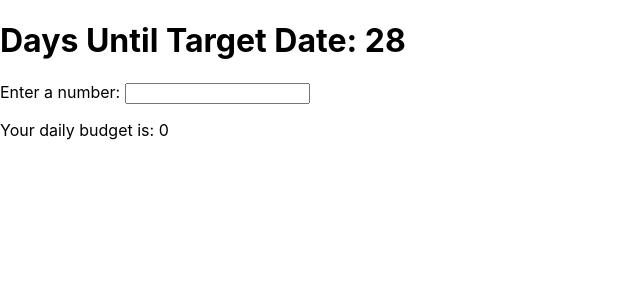
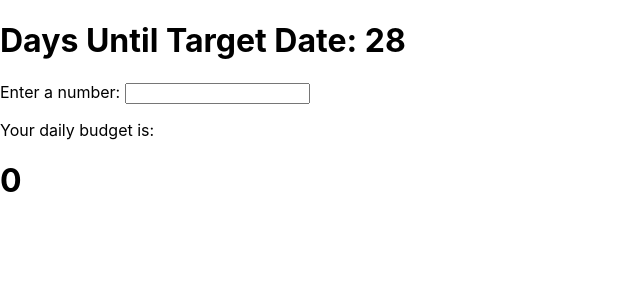
Before and after one commit to vsakaria/budget-app, a Next.js app: page / in a window 1280 px wide. Shown: the top 300 px of the page, without its empty margins (0-640 px from the left). Built offline with nearby package versions, Linux system fonts and the light colour scheme.

Commit message:
UPDATE styling

```diff
--- a/pages/index.js
+++ b/pages/index.js
@@ -71,7 +71,8 @@ function DaysUntil24th() {
         value={number}
         onChange={handleChange} // Set the handleChange function to run when the input value changes
       />
-      <p>Your daily budget is: {number / daysUntil}</p>
+      <p>Your daily budget is:</p>
+      <h1>{number / daysUntil}</h1>
     </div>
     </div>
   );
```
